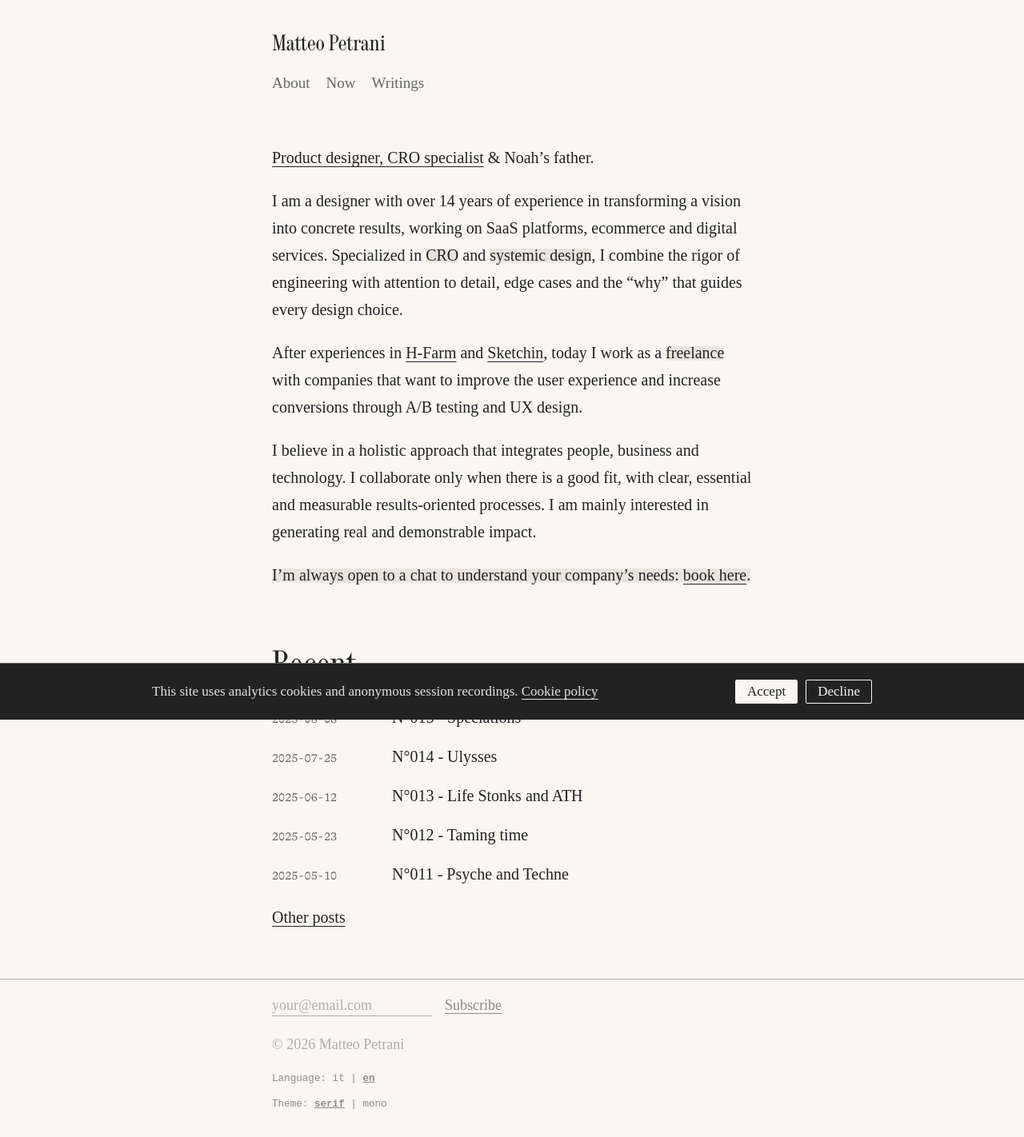
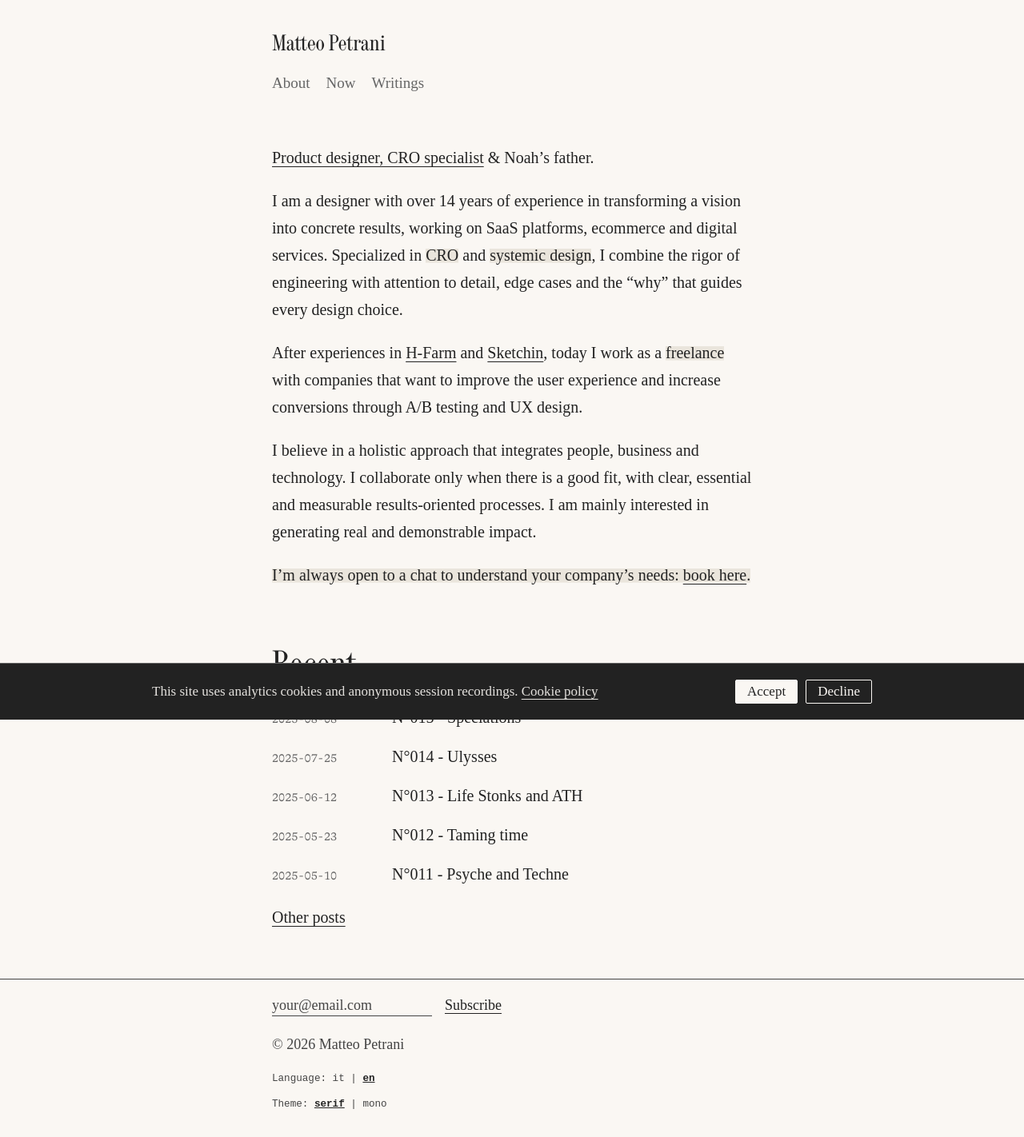
Before and after one commit to matteopetrani/matteopetrani.github.io, a Jekyll site: the page built from en/index.md, in a window 1280 px wide. Shown: the whole page at 80% size. Built offline with Jekyll 4.4.1, drawn with Linux system fonts in a browser that asks for light colours; some web fonts are replaced.

Commit message:
fix: improve footer color contrast for WCAG AA accessibility
Remove opacity:0.5 on .site-footer (halved contrast of all footer
text below 4.5:1) and use theme-aware --footer-color for footer text,
newsletter placeholder, and theme/language switchers. Lighthouse
accessibility 96 -> 100.

Co-Authored-By: Claude Opus 4.8 <noreply@anthropic.com>

```diff
--- a/assets/css/main.css
+++ b/assets/css/main.css
@@ -168,7 +168,7 @@ a:hover {
 }
 
 .newsletter-footer input[type="email"]::placeholder {
-  color: #666666;
+  color: var(--footer-color);
   opacity: 1;
 }
 
@@ -202,9 +202,8 @@ a:hover {
   margin-top: calc(var(--spacing-unit) * 2);
   padding-bottom: var(--spacing-unit);
   font-size: 0.9em;
-  color: #666666;
-  border-top: 1px solid #666666;
-  opacity: 0.5;
+  color: var(--footer-color);
+  border-top: 1px solid var(--footer-color);
 }
 
 /* Posts List */
@@ -353,7 +352,7 @@ img {
   margin-top: 10px;
   font-family: monospace;
   font-size: 0.7em;
-  color: var(--text-color);
+  color: var(--footer-color);
 }
 
 .theme-btn {
@@ -383,7 +382,7 @@ img {
   margin-bottom: 10px;
   font-family: monospace;
   font-size: 0.7em;
-  color: var(--text-color);
+  color: var(--footer-color);
 }
 
 .language-switcher a,
```
